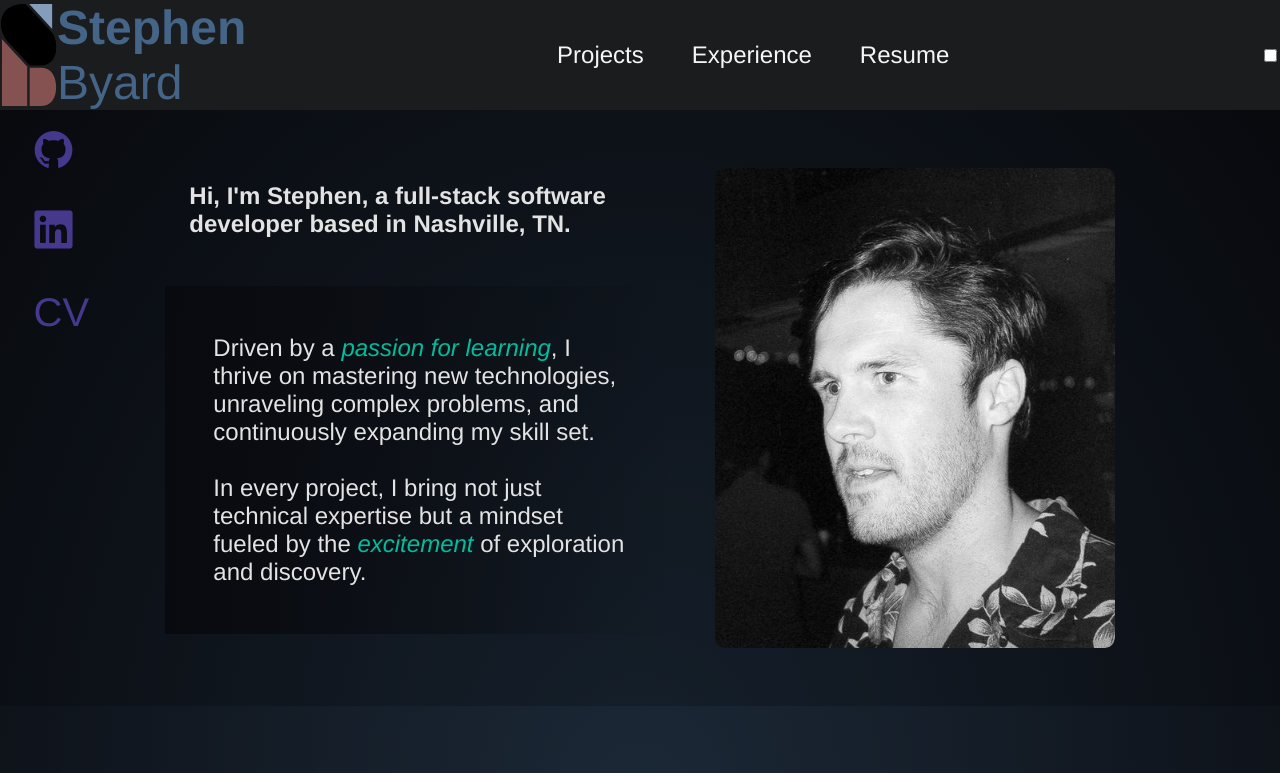
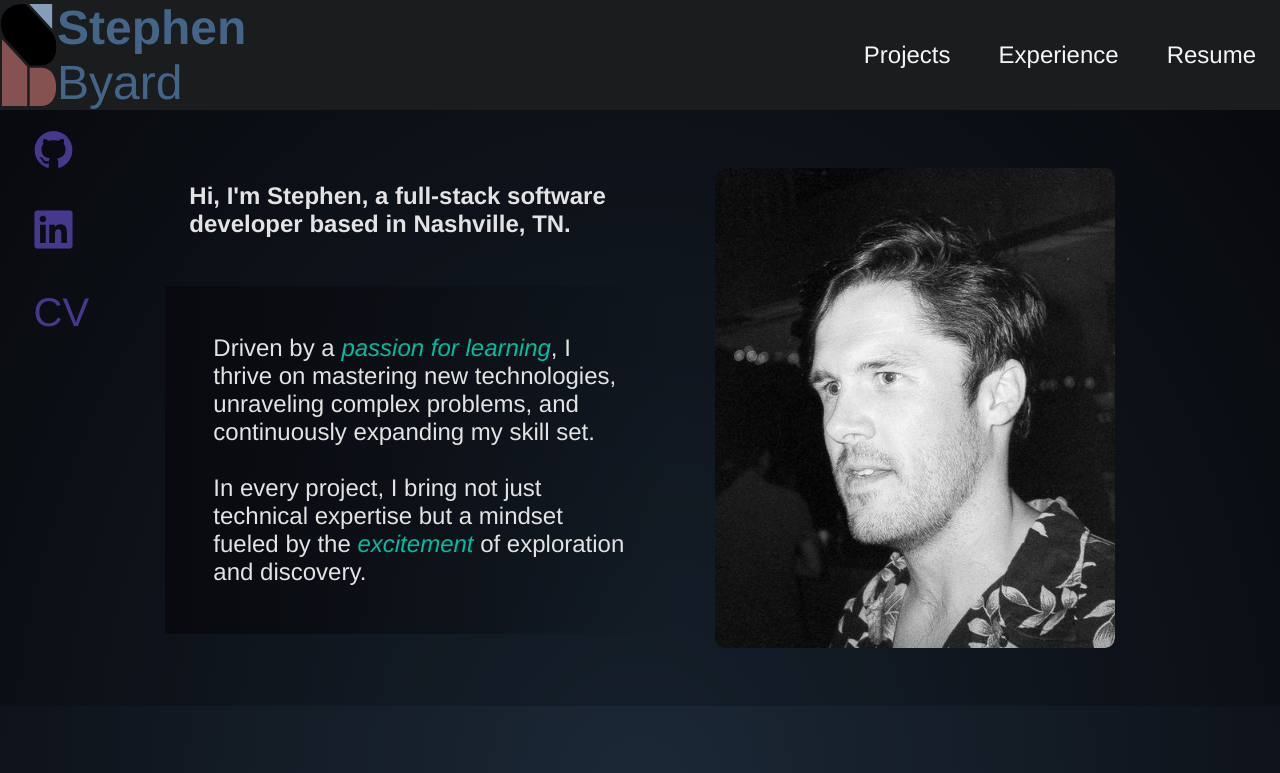
Before and after one commit to sbyardnss/sb-portfolio, a Vue app: page / in a window 1280 px wide. Shown: the top 773 px of the page. Built offline with nearby package versions, Linux system fonts and the light colour scheme.

Commit message:
navMenu works initially. need to refactor for better responsiveness

```diff
--- a/src/components/Nav.vue
+++ b/src/components/Nav.vue
@@ -9,31 +9,60 @@
         </div>
       </div>
     </router-link>
-    <div class="flex evenly">
-      <router-link to="/projects" :class="$style.navLink">Projects</router-link>
-      <router-link to="/experience" :class="$style.navLink">Experience</router-link>
-      <router-link to="/resume" :class="$style.navLink">Resume</router-link>
+    <div id="navLinkContainer" :class="$style.navLinkContainer" :style="{display: mobileNavDisplay}" class="flex evenly">
+      <div v-if="viewingOnMobile" :class="$style.navLink">Test</div>
+      <div @click="navigateToRoute('/projects')" :class="$style.navLink">Projects</div>
+      <div @click="navigateToRoute('/experience')" :class="$style.navLink">Experience</div>
+      <div @click="navigateToRoute('/resume')" :class="$style.navLink">Resume</div>
     </div>
-    <input type="checkbox" id="nav-toggle" :class="$style.active" />
-    <label htmlFor="nav-toggle" :class="$style.hamburgerMenu">
-      <span></span>
-    </label>
+    <div :class="$style.mobileMenuHamburgerContainer">
+      <input type="checkbox" id="nav-toggle" :class="$style.active" />
+      <label htmlFor="nav-toggle" :class="$style.hamburgerMenu" @click="toggleMobileMenu">
+        <span></span>
+      </label>
+    </div>
   </div>
 </template>
 <script lang="ts">
-import { defineComponent, ref } from "vue";
+import { defineComponent } from "vue";
 
 export default defineComponent({
   name: "NavBar",
-  setup() {
-    const menuOpen = ref(false);
-
-    function toggleMenu() {
-      menuOpen.value = !menuOpen.value;
+  methods: {
+    navigateToRoute(route: string) {
+      this.$router.push(route);
+      const navLinkContainerElement = document.getElementById('navLinkContainer') as HTMLElement;
+      navLinkContainerElement.style.display = 'none';
+    },
+    toggleMobileMenu() {
+      const navLinkContainerElement = document.getElementById('navLinkContainer') as HTMLElement;
+      if (navLinkContainerElement?.style.display === 'none') {
+        navLinkContainerElement.style.display = 'flex';
+      } else {
+        navLinkContainerElement.style.display = 'none';
+      }
+    },
+  },
+  computed: {
+    viewingOnMobile() {
+      if (window.innerWidth < 769) {
+        return true;
+      } return false;
+    },
+    mobileNavDisplay() {
+      if (this.viewingOnMobile) {
+        return 'none';
+      } return 'flex';
     }
-
-    return { menuOpen, toggleMenu };
   },
+  watch: {
+    viewingOnMobile(newValue, oldValue) {
+      if (newValue !== oldValue) {
+        const navLinkContainerElement = document.getElementById('navLinkContainer') as HTMLElement;
+        navLinkContainerElement.style.display = 'none';
+      }
+    },
+  }
 });
 </script>
 <style module>
@@ -42,19 +71,16 @@ export default defineComponent({
   justify-content: space-between;
   align-items: center;
   background-color: #1a1c1e;
-  /* overflow: hidden; */
 }
 
 .SBLogo {
   height: 6.5em;
-  /* margin-left: 1em; */
 }
 
 .nameContainer {
   color: var(--text-color-vibe);
   max-width: 20em;
   max-height: 10em;
-  /* overflow: hidden; */
 }
 
 .nameTextA {
@@ -62,8 +88,6 @@ export default defineComponent({
   margin: 0;
   font-weight: 900;
   position: relative;
-  /* top: 0px; */
-  /* left: 50%; */
 }
 
 .nameTextB {
@@ -72,19 +96,12 @@ export default defineComponent({
   font-weight: 100;
   position: relative;
   overflow: visible;
-  /* top: -10px; */
 }
 
 .homeLink {
   cursor: pointer;
   text-decoration: none;
   transition: 0.15s ease-in-out;
-}
-
-.homeLink:hover {
-  /* background-color: orange;
-
-  transition: 0.15s ease-in-out; */
 }
 
 .navLink {
@@ -103,24 +120,34 @@ export default defineComponent({
 
 /* begin alternate styling for anything below 760px width */
 @media (min-width: 769px) {
-  .hamburgerMenu {
+  .mobileMenuHamburgerContainer {
     display: none;
   }
 }
 
 @media (max-width: 768px) {
-  .navLink {
-    display: none;
+  .navLinkContainer {
+    position: absolute;
+    flex-direction: column;
+    top: 0%;
+    left: 0%;
+    height: 100vh;
+    width: 100vw;
+    z-index: 5;
+    background-color: black;
   }
 
+  .mobileMenuHamburgerContainer {
+    z-index: 6;
+  }
   .hamburgerMenu {
-    content: '';
     display: inline-block;
     cursor: pointer;
     height: 3em;
     background-color: transparent;
   }
 
+  /* TODO: Why is content needed in this css to show the hamburger menu correctly? */
   .hamburgerMenu span,
   .hamburgerMenu:before,
   .hamburgerMenu:after {
@@ -132,11 +159,9 @@ export default defineComponent({
     top: calc(1em);
     right: 5%;
     transition: .6s cubic-bezier(0.215, 0.61, 0.355, 1);
-
   }
 
   .hamburgerSpan {
-    z-index: 10;
     border-bottom: 3px solid rgba(113, 20, 144, 0.909);
   }
   .hamburgerMenu:before {
@@ -145,11 +170,6 @@ export default defineComponent({
 
   .hamburgerMenu:after {
     transform: translateY(10px);
-  }
-
-  .close {
-    z-index: 1;
-    pointer-events: none;
   }
 
   .active:checked+.hamburgerMenu span {
@@ -170,9 +190,4 @@ export default defineComponent({
     display: none;
   }
 }
-
-/* Show the menu items when the menu is open */
-.navLink.open {
-  display: block;
-}
 </style>
```
